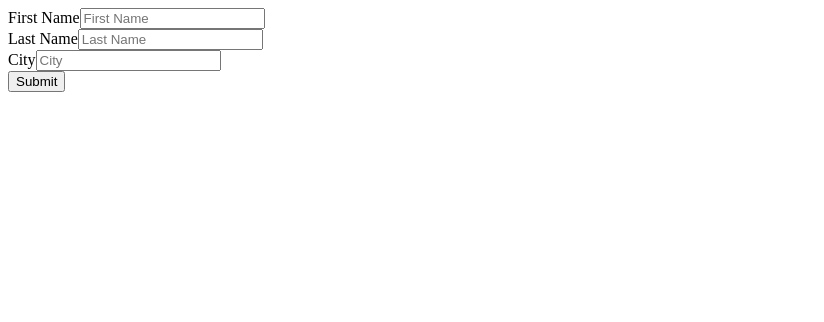
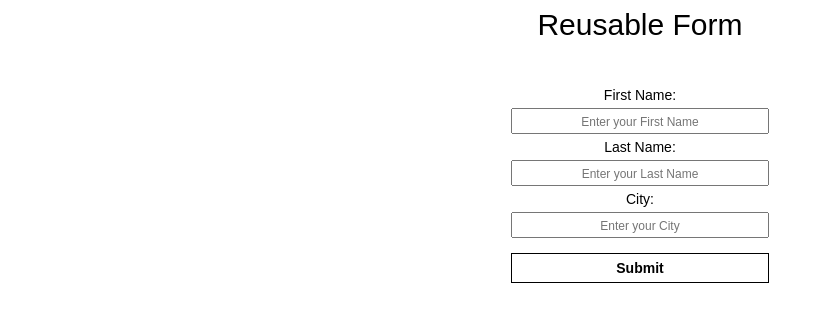
Before and after one commit to ingriddorioschulze/reusable-form, a React (Create React App) app: page / in a window 1280 px wide. Shown: the top 322 px of the page, without its empty margins (0-824 px from the left). Built offline with nearby package versions, Linux system fonts and the light colour scheme.

Commit message:
Add styling

```diff
--- a/package.json
+++ b/package.json
@@ -10,9 +10,11 @@
     "@types/node": "^16.11.57",
     "@types/react": "^18.0.18",
     "@types/react-dom": "^18.0.6",
+    "@types/styled-components": "^5.1.26",
     "react": "^18.2.0",
     "react-dom": "^18.2.0",
     "react-scripts": "5.0.1",
+    "styled-components": "^5.3.5",
     "typescript": "^4.8.2",
     "web-vitals": "^2.1.4"
   },
--- a/src/App.tsx
+++ b/src/App.tsx
@@ -1,36 +1,55 @@
 import React from "react";
+import styled from "styled-components";
+
 import Form from "./Form";
 import FormInput from "./FormInput";
 
+const AppContainer = styled.div`
+  margin: 0;
+  padding: 0;
+  display: flex;
+  flex-direction: column;
+`
+const HeaderStyled = styled.header`
+  display: flex;
+  font-size: 30px;
+  justify-content: center;
+  font-family: Arial, Helvetica, sans-serif;
+`
+const FormContainer = styled.div`
+  margin-top: 30px;
+`
+
 const App: React.FC = (): JSX.Element => {
   return (
-    <div className="App">
-      <header className="App-header">
+    <AppContainer>
+      <HeaderStyled>Reusable Form</HeaderStyled>
+      <FormContainer>
         <Form onSubmit={() => alert("Form submitted!")}>
           <FormInput
             type="text"
             id="firstName"
             name="First Name"
-            label="First Name"
-            placeholder="First Name"
+            label="First Name: "
+            placeholder="Enter your First Name"
           />
           <FormInput
             type="text"
             id="lastName"
             name="Last Name"
-            label="Last Name"
-            placeholder="Last Name"
+            label="Last Name: "
+            placeholder="Enter your Last Name"
           />
           <FormInput
             type="text"
             id="city"
             name="City"
-            label="City"
-            placeholder="City"
+            label="City: "
+            placeholder="Enter your City"
           />
         </Form>
-      </header>
-    </div>
+      </FormContainer>
+    </AppContainer>
   );
 };
 
--- a/src/Form.tsx
+++ b/src/Form.tsx
@@ -1,4 +1,26 @@
 import React, { useState } from "react";
+import styled from "styled-components";
+
+const FormContainer = styled.div`
+  padding: 10px;
+  display: flex;
+  align-items: center;
+  flex-direction: column;
+  `
+const StyledForm = styled.form`
+  display: flex;
+  flex-direction: column;
+  justify-content: center;
+`
+const SubmitButton = styled.button`
+  height: 30px;
+  font-size: 14px;
+  margin-top: 15px;
+  font-weight: bold;
+  border: 1px black solid;
+  background-color: transparent;
+  font-family: Arial, Helvetica, sans-serif;
+`
 
 export const FormContext = React.createContext({
   form: {} as Record<string, string>,
@@ -25,12 +47,14 @@ const Form: React.FC<FormProperties> = (props: FormProperties): JSX.Element => {
     setValue({});
   };
   return (
-    <form onSubmit={handleSubmit}>
-      <FormContext.Provider value={{ form: value, handleFormChange }}>
-        {props.children}
-      </FormContext.Provider>
-      <button type="submit">Submit</button>
-    </form>
+    <FormContainer>
+      <StyledForm onSubmit={handleSubmit}>
+        <FormContext.Provider value={{ form: value, handleFormChange }}>
+          {props.children}
+        </FormContext.Provider>
+        <SubmitButton type="submit">Submit</SubmitButton>
+      </StyledForm>
+    </FormContainer>
   );
 };
 
--- a/src/FormInput.tsx
+++ b/src/FormInput.tsx
@@ -1,5 +1,27 @@
 import React, { useContext } from "react";
+import styled from "styled-components";
+
 import { FormContext } from "./Form";
+
+const FormInputContainer = styled.div`
+  display: flex;
+  align-items: center;
+  flex-direction: column;
+`
+const StyledLabel = styled.label`
+  margin: 5px;
+  font-size: 14px;
+  font-family: Arial, Helvetica, sans-serif;
+`
+const StyledInput = styled.input`
+  width: 250px;
+  height: 20px;
+
+  ::placeholder {
+    font-size: 12px;
+    text-align: center;
+  }
+`
 
 type FormInputProperties = {
   type: string;
@@ -15,9 +37,9 @@ const FormInput: React.FC<FormInputProperties> = (
   const { form, handleFormChange } = useContext(FormContext);
 
   return (
-    <div>
-      <label>{props.label}</label>
-      <input
+    <FormInputContainer>
+      <StyledLabel>{props.label}</StyledLabel>
+      <StyledInput
         type={props.type}
         id={props.id}
         name={props.name}
@@ -26,7 +48,7 @@ const FormInput: React.FC<FormInputProperties> = (
         value={form[props.name] || ""}
         onChange={(event) => handleFormChange(props.name, event.target.value)}
       />
-    </div>
+    </FormInputContainer>
   );
 };
 
```
Also changed, not shown: 1 other file (tests, documents, lock files or other folders).
